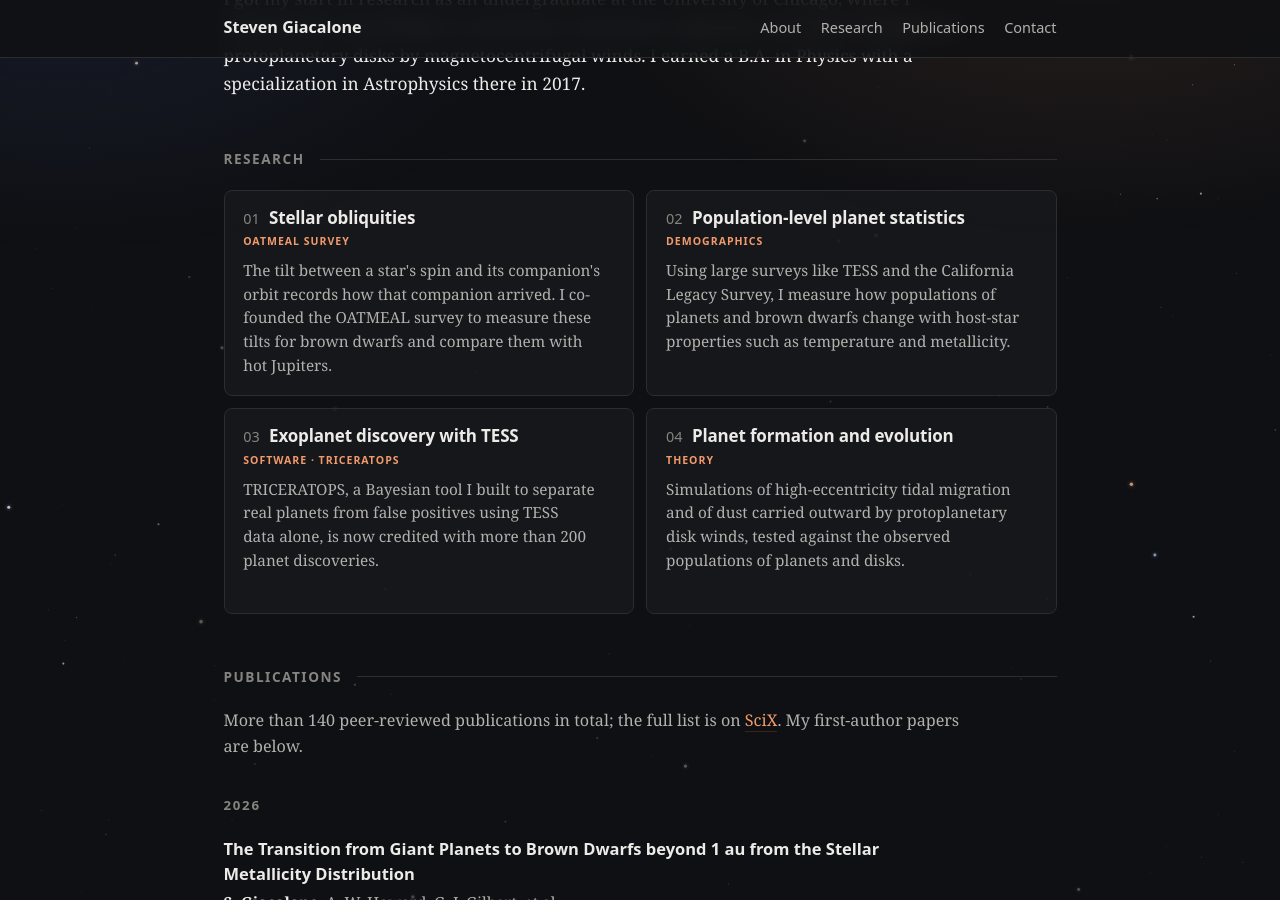
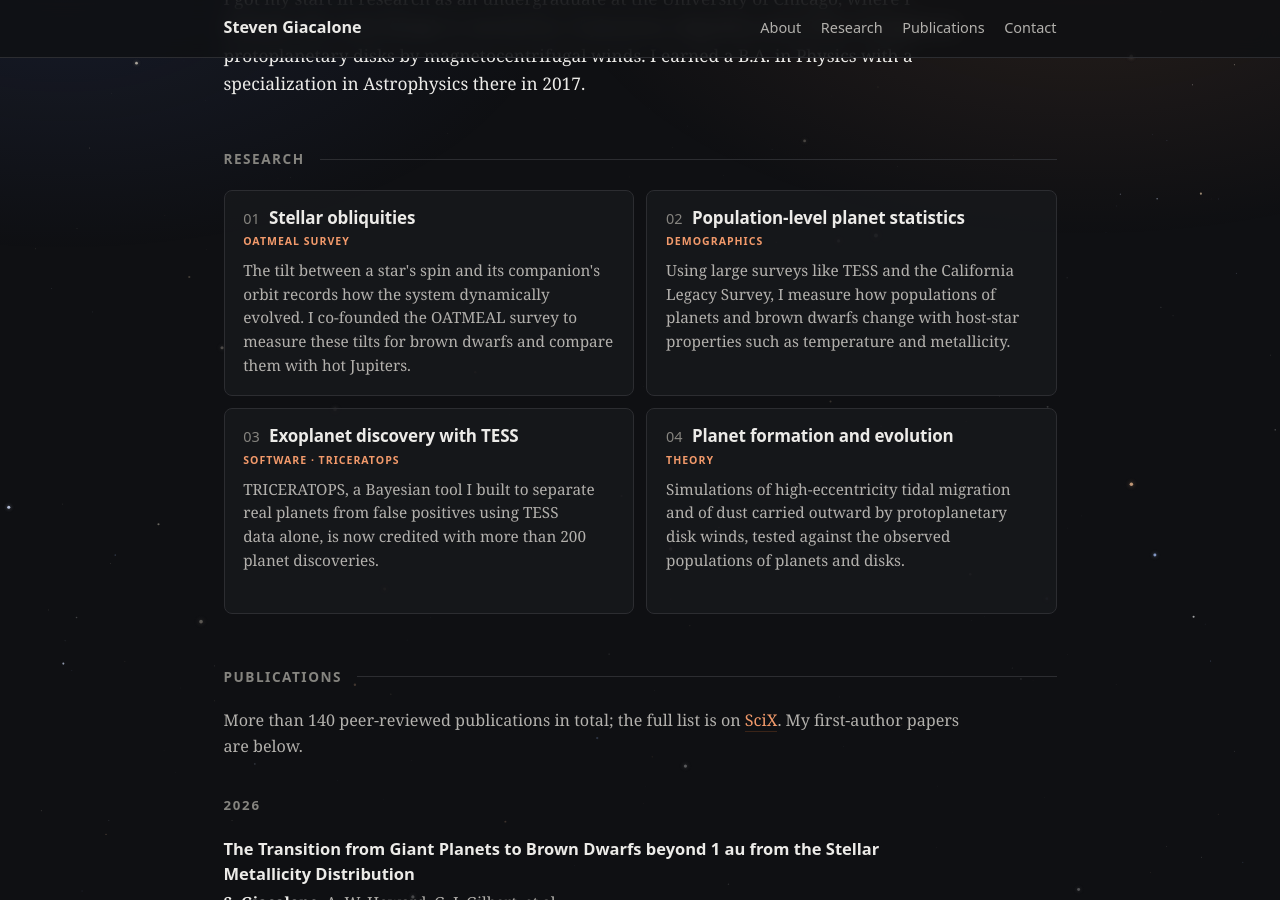
Before and after one commit to stevengiacalone/stevengiacalone.github.io, a Jekyll site: the page built from index.html, in a window 1280 px wide and 900 px high, scrolled down 827 px. Built offline with Jekyll 4.4.1, drawn with Linux system fonts in a browser that asks for light colours.

Commit message:
Reword stellar obliquities card
Co-Authored-By: Claude Opus 5.5 <noreply@anthropic.com>
Claude-Session: https://claude.ai/code/session_01RapRmGYcJxYnG7hBfRrCXQ

```diff
--- a/_data/research.yml
+++ b/_data/research.yml
@@ -4,7 +4,7 @@
 - id: obliquities
   title: "Stellar obliquities"
   role: "OATMEAL survey"
-  blurb: "The tilt between a star's spin and its companion's orbit records how that companion arrived. I co-founded the OATMEAL survey to measure these tilts for brown dwarfs and compare them with hot Jupiters."
+  blurb: "The tilt between a star's spin and its companion's orbit records how the system dynamically evolved. I co-founded the OATMEAL survey to measure these tilts for brown dwarfs and compare them with hot Jupiters."
 
 - id: demographics
   title: "Population-level planet statistics"
```
